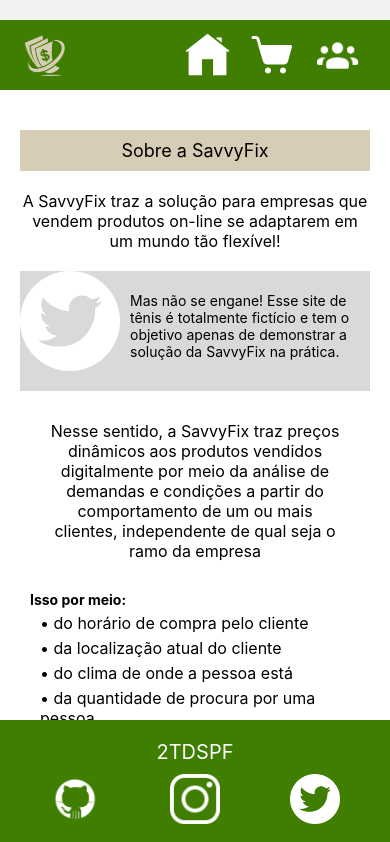
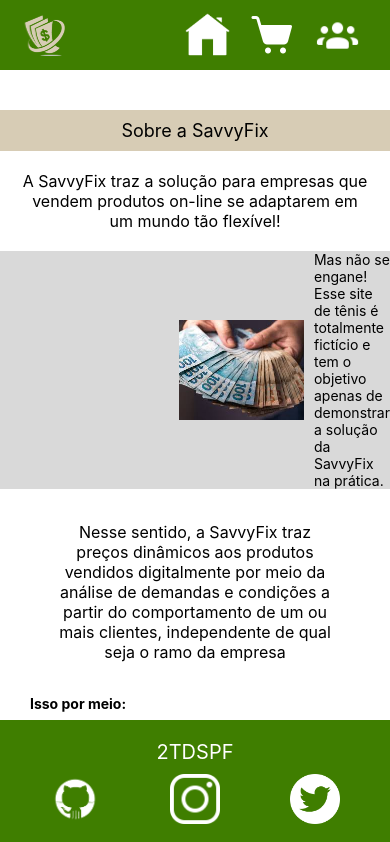
Before and after one commit to DouglasAraujo0/SavvyFix-Mobile, a React Native app: screen /Sobre in a window 390 px wide. Shown: the top 842 px of the page. Built offline with nearby package versions, Linux system fonts and the light colour scheme.

Commit message:
feat: Update image sources and improve lazy loading for images in Casual screen.

```diff
--- a/App.js
+++ b/App.js
@@ -13,13 +13,14 @@
 import Cadastro from './src/screens/Cadastro';
 import HeaderLoginCadastro from './src/components/HeaderLoginCadastro';
 import { CartProvider } from './src/context/useCart';
+import Error404 from './src/screens/Error404';
 
 const Stack = createStackNavigator();
 
 export default function App() {
   return (
     <CartProvider>
-      <NavigationContainer>
+      <NavigationContainer fallback={<Error404/>}>
         <Stack.Navigator>
           <Stack.Screen name="Home" component={Home} options={{ header: () => <Header /> }} />
           <Stack.Screen name="Carrinho" component={Carrinho} options={{ header: () => <Header /> }} />
--- a/src/components/Header.tsx
+++ b/src/components/Header.tsx
@@ -1,5 +1,5 @@
 import React from 'react';
-import { View, Image, TouchableOpacity, Text, StyleSheet } from 'react-native';
+import { View, Image, TouchableOpacity, Text, StyleSheet, StatusBar } from 'react-native';
 import { useNavigation } from '@react-navigation/native';
 import { useCart } from '../context/useCart';
 
@@ -21,6 +21,7 @@
 
   return (
     <View style={styles.container}>
+      <StatusBar backgroundColor="#3F7E00" />
       <View style={styles.header}>
         <Image
           source={require('../../assets/SavvyFix2.png')}
@@ -60,7 +61,7 @@
 
 const styles = StyleSheet.create({
   container: {
-    paddingTop: 20,
+    backgroundColor: '#3F7E00',
   },
   header: {
     flexDirection: 'row',
--- a/src/components/HeaderLoginCadastro.tsx
+++ b/src/components/HeaderLoginCadastro.tsx
@@ -1,25 +1,26 @@
 import React from "react";
-import { View, StyleSheet, Image } from "react-native";
+import { View, StyleSheet, Image, StatusBar, SafeAreaView } from "react-native";
 
 export default function HeaderLoginCadastro() {
     return(
-        <View style={styles.container}>
+        <SafeAreaView style={styles.container}>
+            <StatusBar backgroundColor="#3F7E00" barStyle="light-content"/>
             <Image
                 source={require('../../assets/SavvyFix2.png')}
                 style={styles.logo}
             />
-        </View>
-    )
+        </SafeAreaView>
+    );
 }
 
 const styles = StyleSheet.create({
     container: {
-        paddingTop: 20,
         backgroundColor: '#3F7E00',
         width: '100%',
         alignItems: 'center',
         justifyContent: 'center',
         marginBottom: 30,
+        marginTop: -30
     },
     logo: {
         width: 65,
--- a/src/screens/Login.tsx
+++ b/src/screens/Login.tsx
@@ -44,13 +44,11 @@
                     <Text style={styles.inputLabel}>Email</Text>
                     <TextInput
                         style={styles.input}
-                        placeholder="Digite seu Email"
                         onChangeText={(text) => setEmail(text)}
                     />
                     <Text style={styles.inputLabel}>Senha</Text>
                     <TextInput
                         style={styles.input}
-                        placeholder="Digite sua senha"
                         secureTextEntry={true}
                         onChangeText={(text) => setSenha(text)}
                     />
--- a/src/screens/Sobre.tsx
+++ b/src/screens/Sobre.tsx
@@ -1,6 +1,8 @@
 import React from "react";
-import { Image, View, Text, TouchableOpacity, StyleSheet, ScrollView } from "react-native";
+import { Image, View, Text, TouchableOpacity, StyleSheet, ScrollView, Dimensions } from "react-native";
 import { useNavigation } from "@react-navigation/native";
+
+const { width } = Dimensions.get('window');
 
 export default function Sobre() {
     const navigation = useNavigation();
@@ -8,12 +10,15 @@
     const sobre = () => {
         navigation.navigate('Sobre');
     }
+
     return (
-        <ScrollView contentContainerStyle={{ paddingBottom: 60 }}>
+        <ScrollView contentContainerStyle={{ paddingBottom: 130 }}>
             <View style={styles.container}>
-                <TouchableOpacity onPress={sobre} style={styles.aboutContainer}>
-                    <Text style={styles.aboutText}>Sobre a SavvyFix</Text>
-                </TouchableOpacity>
+                <View style={styles.fullWidthContainer}>
+                    <TouchableOpacity onPress={sobre} style={styles.aboutContainer}>
+                        <Text style={styles.aboutText}>Sobre a SavvyFix</Text>
+                    </TouchableOpacity>
+                </View>
 
                 <View style={styles.section}>
                     <Text style={styles.text}>A SavvyFix traz a solução para empresas que vendem produtos on-line se adaptarem em um mundo tão flexível!</Text>
@@ -22,10 +27,13 @@
                 <View style={styles.section1}>
                     <View style={styles.imageWithText}>
                         <Image
-                            source={require('../../assets/twitter.jpg')}
+                            source={require('../../assets/money.jpeg')}
                             style={styles.image}
                         />
-                        <Text style={styles.subText}>Mas não se engane! Esse site de tênis é totalmente fictício e tem o objetivo apenas de demonstrar a solução da SavvyFix na prática.</Text>
+                        <Text style={styles.subText}>
+                            Mas não se engane! Esse site de tênis é totalmente fictício e tem o objetivo apenas de
+                            demonstrar a solução da SavvyFix na prática.
+                        </Text>
                     </View>
                 </View>
 
@@ -56,11 +64,16 @@
         padding: 20,
         backgroundColor: '#fff',
     },
+    fullWidthContainer: {
+        width: width,
+        marginLeft: -20,
+    },
     section: {
         marginBottom: 20,
     },
     section1: {
         backgroundColor: '#D9D9D9',
+        marginHorizontal: -20,
     },
     title: {
         fontSize: 24,
@@ -80,12 +93,12 @@
         fontSize: 14,
         textAlign: 'left',
         marginLeft: 10,
-        marginTop: 10,
+        maxWidth: 300,
     },
     image: {
-        width: 100,
+        width: 125,
         height: 100,
-        borderRadius: 10,
+        marginLeft: 123,
     },
     itemText: {
         fontSize: 16,
@@ -123,11 +136,12 @@
     imageWithText: {
         flexDirection: 'row',
         alignItems: 'center',
-        justifyContent: 'center',
-        marginBottom: 20,
+        justifyContent: 'flex-end',
+        marginLeft: 110,
+
     },
     sentido: {
-        padding: 30,
+        padding: 33,
         textAlign: 'left',
         maxHeight: 232,
     },
```
Also changed, not shown: assets/money.jpeg (added).
